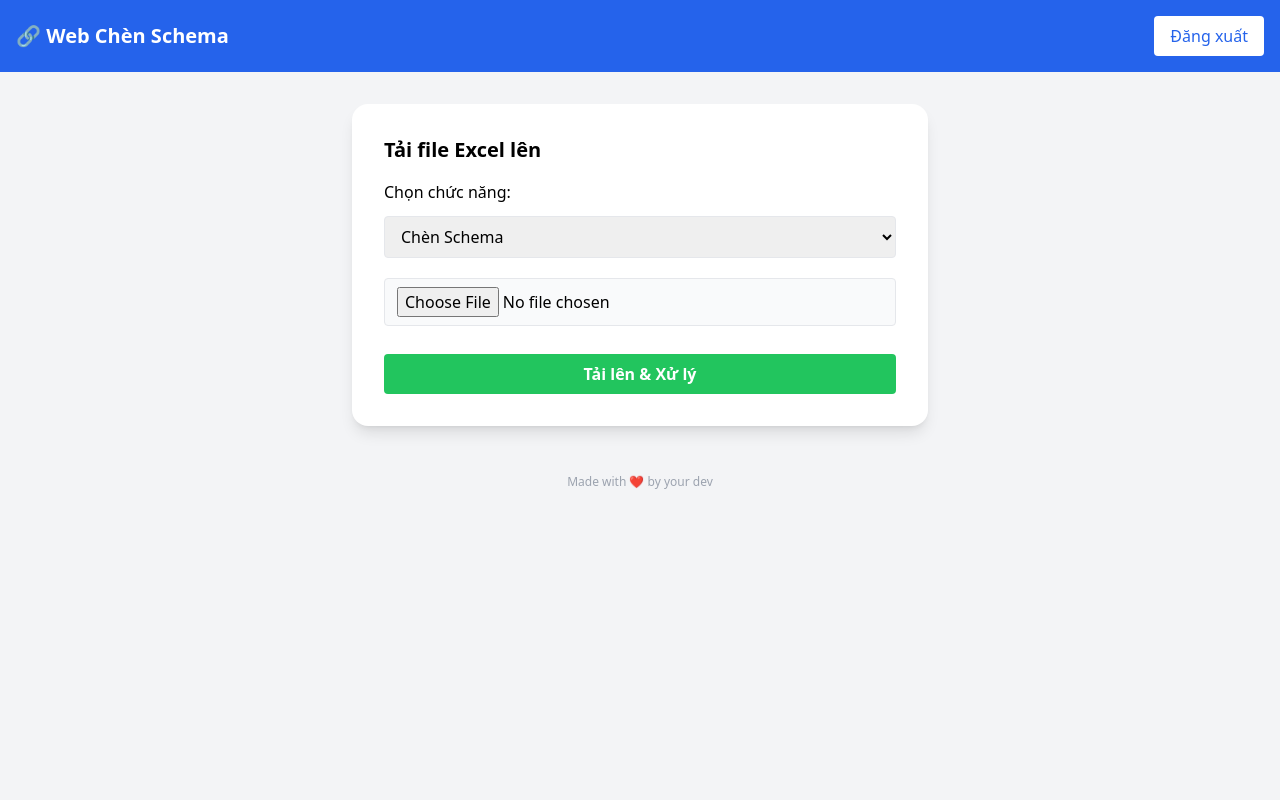
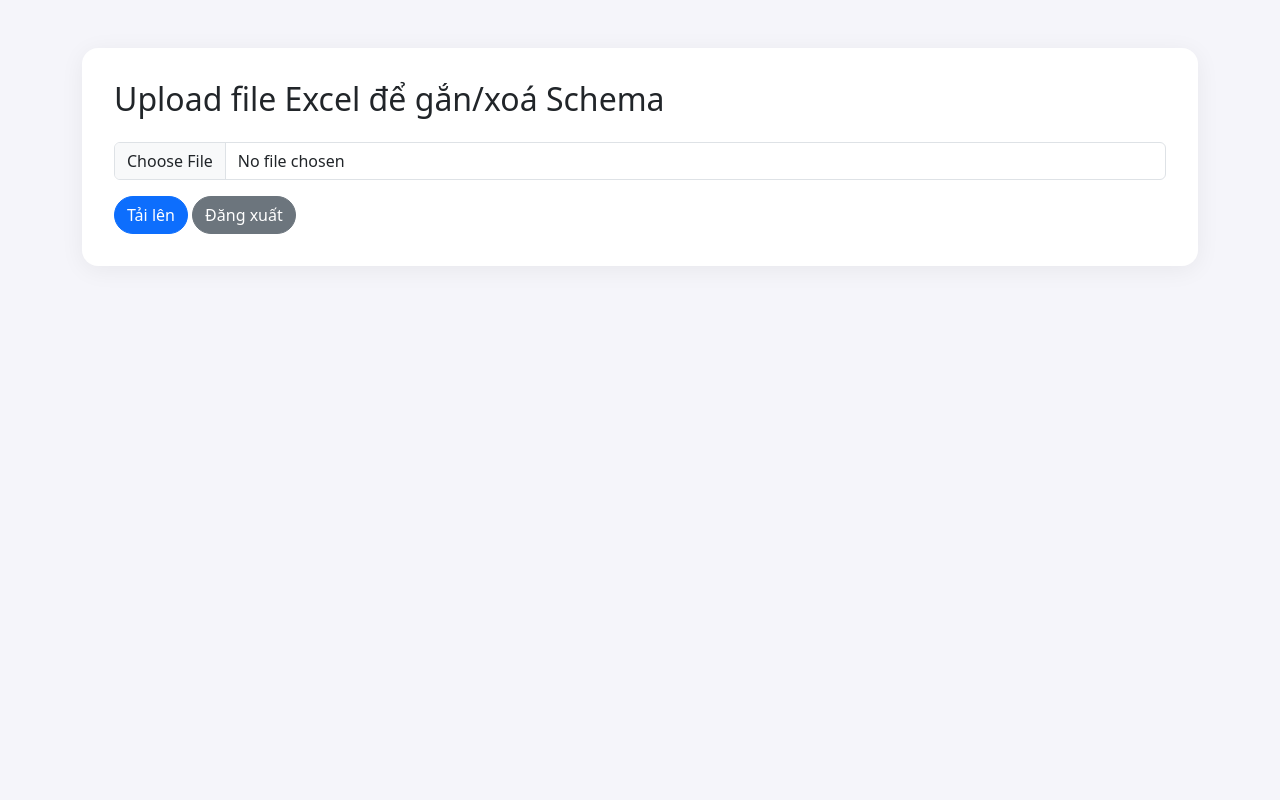
Before and after one commit to kelsey1334/web-chen-schema, a FastAPI app: page /upload in a window 1280 px wide. Run offline with FastAPI, Linux system fonts and the light colour scheme; the visitor is signed in with stand-in values (Sample User, id 1); some libraries are stand-ins or nearby versions.

Commit message:
Update upload.html

```diff
--- a/templates/upload.html
+++ b/templates/upload.html
@@ -1,63 +1,91 @@
-<!-- templates/upload.html -->
 <!DOCTYPE html>
-<html lang="en">
+<html>
 <head>
-    <meta charset="UTF-8">
-    <title>Chèn Schema - Admin</title>
-    <script src="https://cdn.tailwindcss.com"></script>
+    <title>Upload & Gắn Schema</title>
+    <link rel="stylesheet" href="https://cdn.jsdelivr.net/npm/bootstrap@5.3.3/dist/css/bootstrap.min.css">
+    <style>
+        body { background: #f5f5fa;}
+        .main-card { background: #fff; border-radius: 16px; box-shadow:0 4px 24px rgba(0,0,0,0.06); padding: 32px; margin: 48px auto;}
+        .btn { border-radius: 999px;}
+        .table { background: #fff; }
+        .status-ok { color: #228b22; font-weight: bold; }
+        .status-fail { color: #c00; font-weight: bold; }
+    </style>
 </head>
-<body class="bg-gray-100 min-h-screen">
-    <nav class="bg-blue-600 p-4 text-white flex justify-between items-center">
-        <span class="font-bold text-xl">🔗 Web Chèn Schema</span>
-        <a href="/logout" class="bg-white text-blue-600 px-4 py-2 rounded hover:bg-blue-100 transition">Đăng xuất</a>
-    </nav>
-    <div class="container mx-auto mt-8 px-4">
-        <div class="bg-white rounded-2xl shadow-lg p-8 max-w-xl mx-auto mb-8">
-            <h2 class="text-xl font-bold mb-4">Tải file Excel lên</h2>
-            <form method="post" enctype="multipart/form-data" class="flex flex-col gap-3">
-                <label class="font-medium">Chọn chức năng:</label>
-                <select name="action" class="border px-3 py-2 rounded" required>
-                    <option value="chencode">Chèn Schema</option>
-                    <option value="xoascript">Xóa Schema</option>
-                </select>
-                <input type="file" name="file" accept=".xlsx" required
-                    class="mt-2 border rounded px-3 py-2 bg-gray-50"/>
-                <button type="submit" class="mt-4 py-2 bg-green-500 text-white font-bold rounded hover:bg-green-600 transition">Tải lên & Xử lý</button>
+<body>
+<div class="container">
+    <div class="main-card">
+        <h2 class="mb-4">Upload file Excel để gắn/xoá Schema</h2>
+        <form method="post" enctype="multipart/form-data">
+            <div class="mb-3">
+                <input class="form-control" type="file" name="file" accept=".xlsx" required>
+            </div>
+            <button class="btn btn-primary" type="submit">Tải lên</button>
+            <a href="/logout" class="btn btn-secondary">Đăng xuất</a>
+        </form>
+
+        {% if table %}
+            <hr>
+            <h4 class="mt-4">Dữ liệu upload</h4>
+            <form id="runform" method="post" action="/run-task">
+                <input type="hidden" name="task_id" value="{{task_id}}">
+                <button class="btn btn-success" name="action" value="chencode" type="submit" id="btn-run">Gắn Schema</button>
+                <button class="btn btn-danger" name="action" value="xoascript" type="submit" id="btn-xoa">Xoá Schema</button>
             </form>
-        </div>
-
-        <!-- Hiện file kết quả nếu có -->
-        {% if file_url %}
-            <div class="max-w-xl mx-auto bg-green-50 border-l-4 border-green-400 text-green-700 p-4 mb-8 rounded shadow">
-                <p>✅ Xử lý xong! <a href="{{ file_url }}" class="underline text-blue-700 font-semibold" download>Tải file kết quả</a></p>
-            </div>
-        {% endif %}
-
-        <!-- Bảng log kết quả -->
-        {% if logs %}
-        <div class="max-w-3xl mx-auto bg-white rounded-xl shadow-md p-6 mb-10">
-            <h3 class="text-lg font-semibold mb-2">Trạng thái xử lý</h3>
-            <table class="w-full text-left border-collapse">
-                <thead>
-                    <tr class="bg-blue-50">
-                        <th class="py-2 px-3 border-b">#</th>
-                        <th class="py-2 px-3 border-b">Nội dung</th>
+            <table class="table table-bordered mt-3" id="result-table">
+                <thead class="table-light">
+                    <tr>
+                        <th>STT</th>
+                        <th>URL</th>
+                        <th>Type</th>
+                        <th>Site</th>
+                        <th>Status</th>
                     </tr>
                 </thead>
                 <tbody>
-                    {% for log in logs %}
+                {% for row in table %}
                     <tr>
-                        <td class="py-2 px-3 border-b align-top text-gray-500">{{ loop.index }}</td>
-                        <td class="py-2 px-3 border-b">{{ log|safe }}</td>
+                        <td>{{loop.index}}</td>
+                        <td style="font-size:13px">{{row.url}}</td>
+                        <td>{{row.type}}</td>
+                        <td>{{row.site}}</td>
+                        <td class="status-col">{{row.status}}</td>
                     </tr>
-                    {% endfor %}
+                {% endfor %}
                 </tbody>
             </table>
-        </div>
         {% endif %}
     </div>
-    <footer class="text-center py-4 text-gray-400 text-xs">
-        Made with ❤️ by your dev
-    </footer>
+</div>
+<script>
+document.addEventListener("DOMContentLoaded", function() {
+    const runform = document.getElementById("runform");
+    if(runform){
+        runform.onsubmit = async function(e) {
+            e.preventDefault();
+            document.getElementById("btn-run").disabled = true;
+            document.getElementById("btn-xoa").disabled = true;
+            let formData = new FormData(runform);
+            let res = await fetch("/run-task", {method: "POST", body: formData});
+            let data = await res.json();
+            // Update table
+            let tbody = document.querySelector("#result-table tbody");
+            tbody.innerHTML = "";
+            data.table.forEach((row, idx) => {
+                let statusClass = row.status.includes('✅') ? "status-ok" : (row.status.includes('❌') ? "status-fail" : "");
+                tbody.innerHTML += `<tr>
+                    <td>${idx+1}</td>
+                    <td style="font-size:13px">${row.url}</td>
+                    <td>${row.type}</td>
+                    <td>${row.site}</td>
+                    <td class="status-col ${statusClass}">${row.status}</td>
+                </tr>`;
+            });
+            document.getElementById("btn-run").disabled = false;
+            document.getElementById("btn-xoa").disabled = false;
+        }
+    }
+});
+</script>
 </body>
 </html>
```
